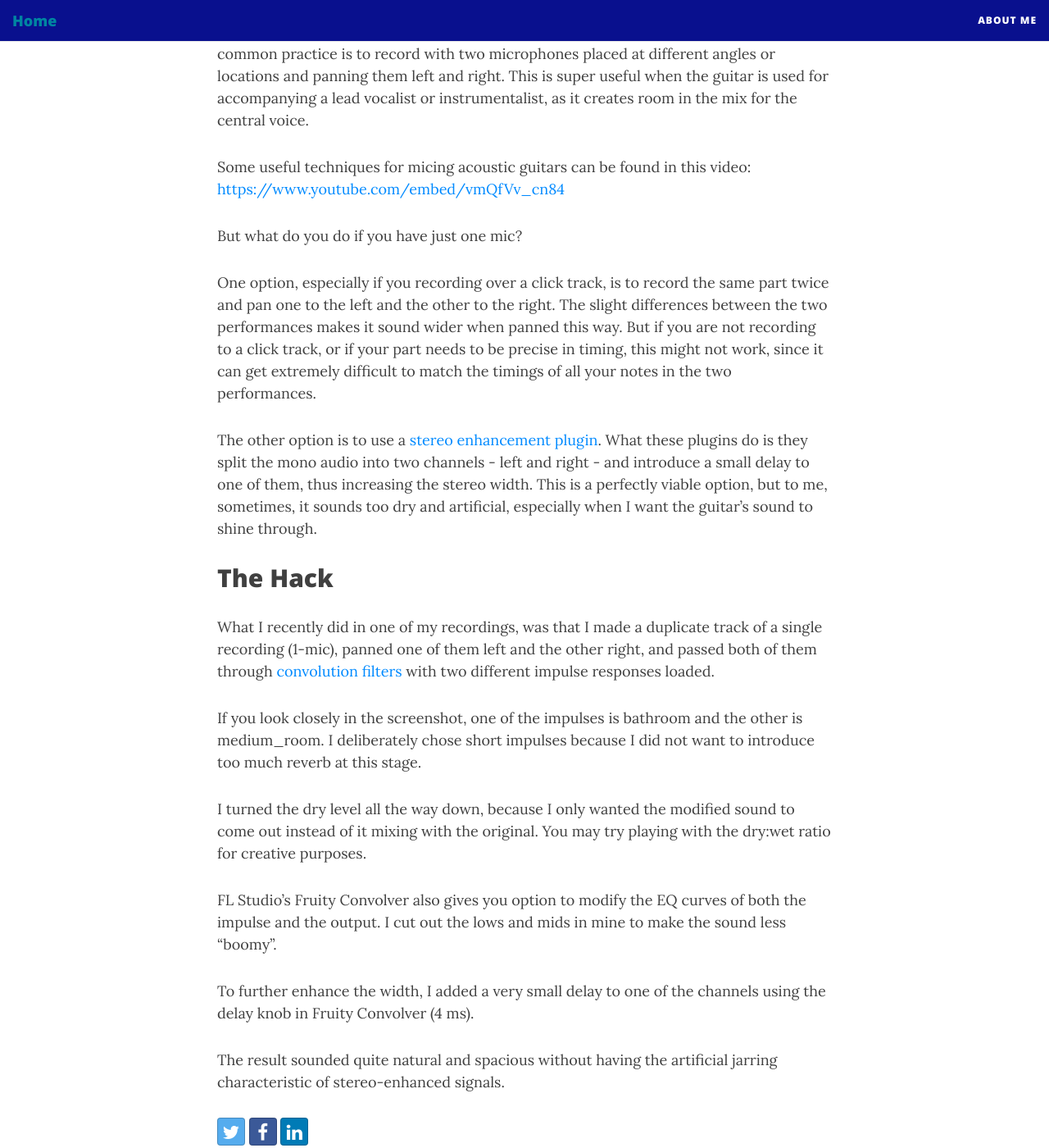
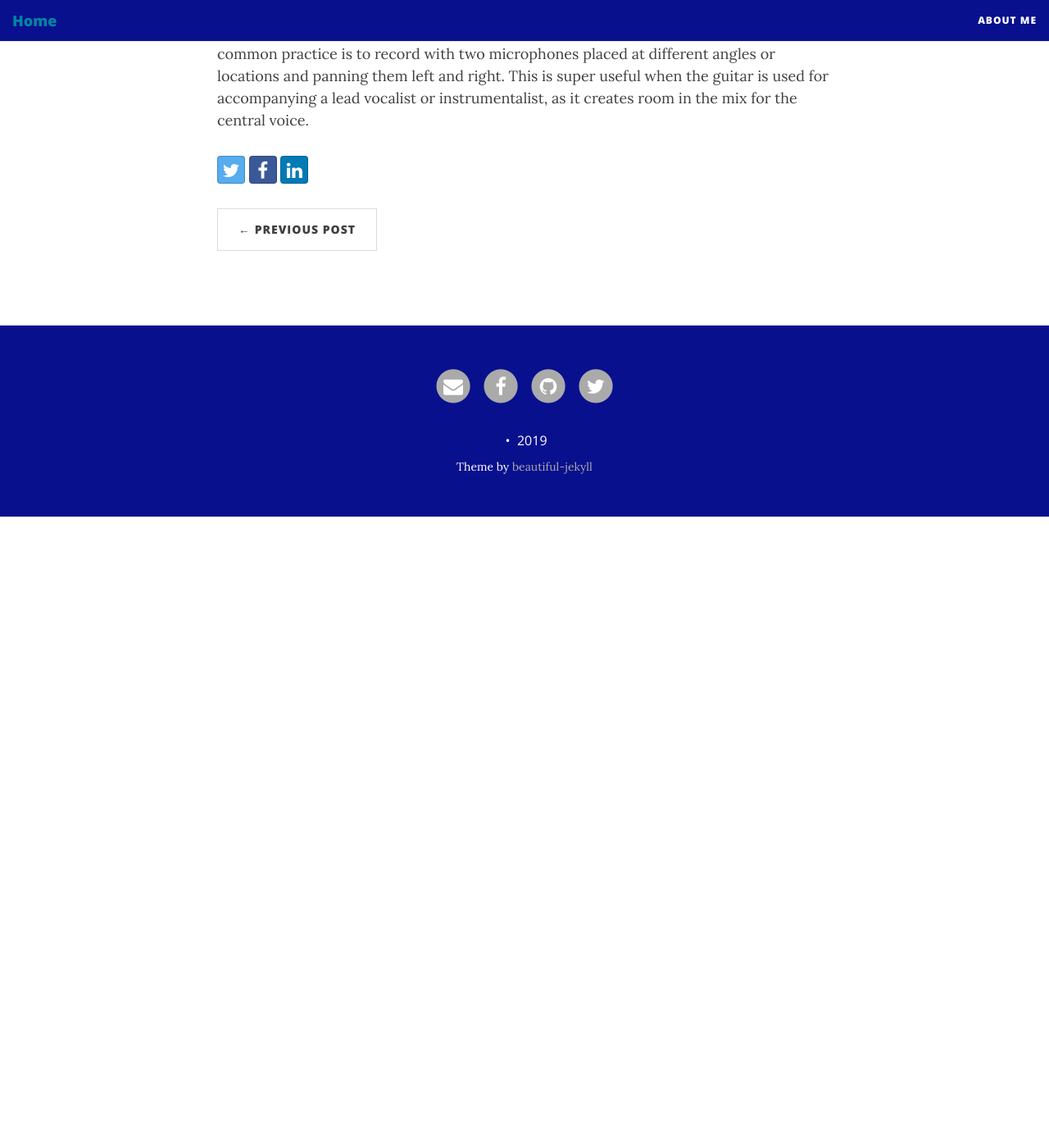
Before and after one commit to shreyanc/shreyanc.github.io, a Jekyll site: the page built from _posts/2019-07-22-home-studio-hack-simulating-a-2-mic-setup-for-acoustic-guitar-using-just-1.md, in a window 1280 px wide and 1400 px high, scrolled down 356 px. Shown: the whole window at 82% size. Built offline with Jekyll 4.4.1, drawn with Linux system fonts in a browser that asks for light colours; nearby versions of some CDN libraries; after the commit the page ends 986 px from its top, so only the background shows below that.

Commit message:
Update 2019-07-22-home-studio-hack-simulating-a-2-mic-setup-for-acoustic-guitar-using-just-1.md

```diff
--- a/_posts/2019-07-22-home-studio-hack-simulating-a-2-mic-setup-for-acoustic-guitar-using-just-1.md
+++ b/_posts/2019-07-22-home-studio-hack-simulating-a-2-mic-setup-for-acoustic-guitar-using-just-1.md
@@ -5,29 +5,3 @@ title: 'Home Studio Hack: Simulating a 2-mic setup for acoustic guitar using jus
 date: '2019-07-22'
 ---
 To get more ambience and stereo width when recording, say an acoustic guitar, the common practice is to record with two microphones placed at different angles or locations and panning them left and right. This is super useful when the guitar is used for accompanying a lead vocalist or instrumentalist, as it creates room in the mix for the central voice.
-
-Some useful techniques for micing acoustic guitars can be found in this video:
-[https://www.youtube.com/embed/vmQfVv_cn84](https://www.youtube.com/embed/vmQfVv_cn84)
-
-But what do you do if you have just one mic?
-
-One option, especially if you recording over a click track, is to record the same part twice and pan one to the left and the other to the right. The slight differences between the two performances makes it sound wider when panned this way. But if you are not recording to a click track, or if your part needs to be precise in timing, this might not work, since it can get extremely difficult to match the timings of all your notes in the two performances.
-
-The other option is to use a [stereo enhancement plugin](https://www.image-line.com/support/flstudio_online_manual/html/plugins/Fruity%20Stereo%20Enhancer.htm). What these plugins do is they split the mono audio into two channels - left and right - and introduce a small delay to one of them, thus increasing the stereo width. This is a perfectly viable option, but to me, sometimes, it sounds too dry and artificial, especially when I want the guitar's sound to shine through.
-
-## The Hack
-
-What I recently did in one of my recordings, was that I made a duplicate track of a single recording (1-mic), panned one of them left and the other right, and passed both of them through [convolution filters](https://en.wikipedia.org/wiki/Convolution_reverb) with two different impulse responses loaded.
-
-
-If you look closely in the screenshot, one of the impulses is bathroom and the other is medium_room. I deliberately chose short impulses because I did not want to introduce too much reverb at this stage.
-
-I turned the dry level all the way down, because I only wanted the modified sound to come out instead of it mixing with the original. You may try playing with the dry:wet ratio for creative purposes.
-
-FL Studio's Fruity Convolver also gives you option to modify the EQ curves of both the impulse and the output. I cut out the lows and mids in mine to make the sound less "boomy".
-
-
-To further enhance the width, I added a very small delay to one of the channels using the delay knob in Fruity Convolver (4 ms).
-
-
-The result sounded quite natural and spacious without having the artificial jarring characteristic of stereo-enhanced signals.
```
